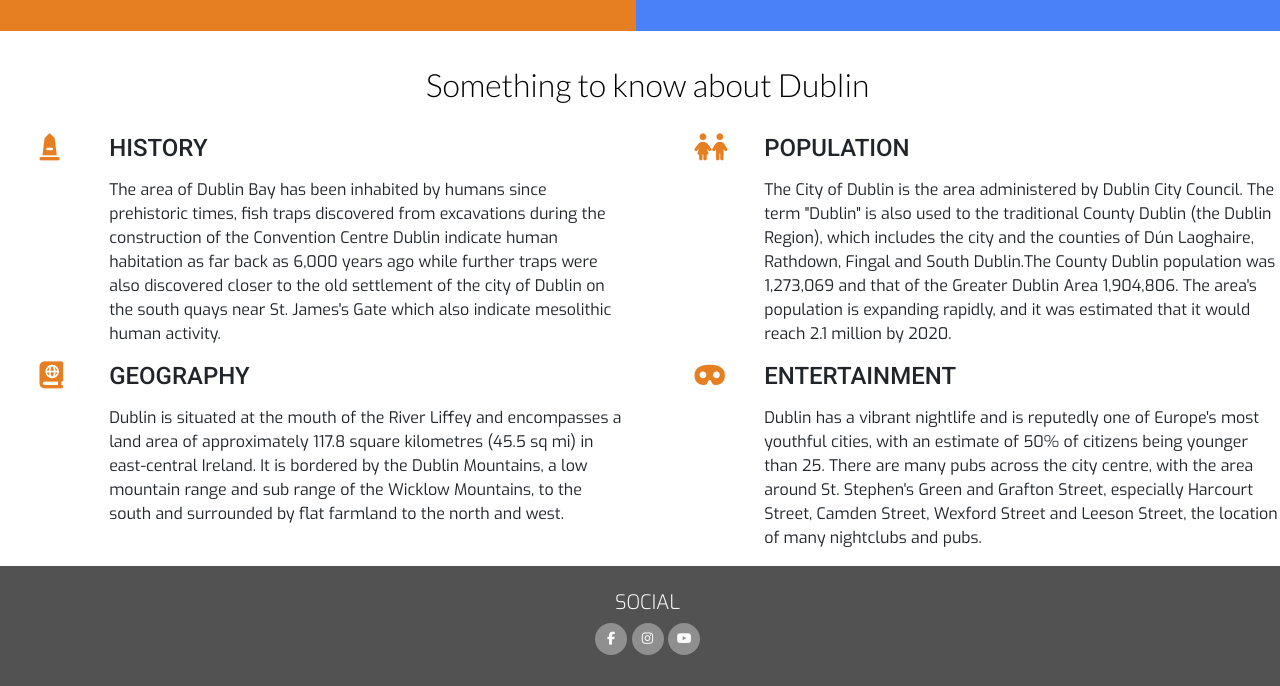
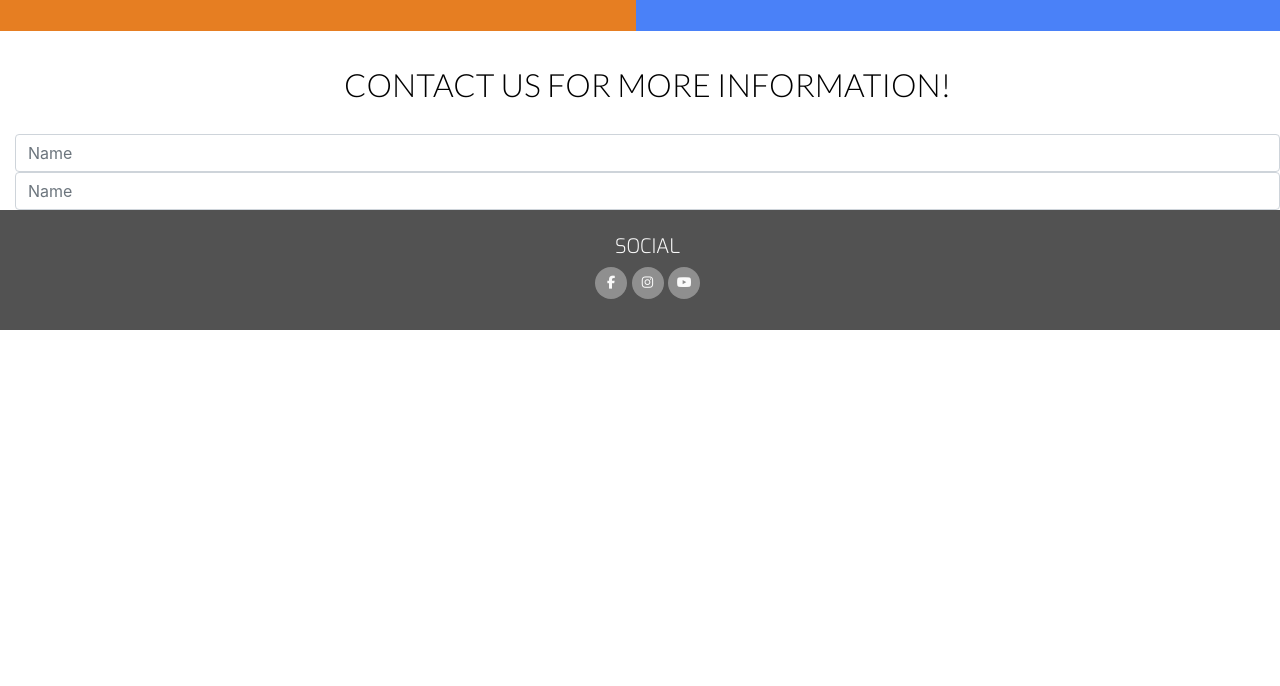
Before and after one commit to MichalPokojny/Cork-ETB-project-Michal-Pokojny-Reg-Num.-GPW0869, a plain HTML site: page assets/contact.html in a window 1280 px wide. Shown: the part 529-1215 px from the top of the page. After the commit the page ends 859 px from the top, so only its background shows below. Drawn offline with nearby package versions, Linux system fonts and the light colour scheme.

Commit message:
create form in contact.html, create sendEmail.js for connectin email API

```diff
--- a/assets/contact.html
+++ b/assets/contact.html
@@ -45,82 +45,15 @@
             </div>
          </div>
       </header>
-      <section>
+      <section class="container-fluid">
          <div class="row">
             <div class="col">
-               <h1 class="text-heading">Something to know about Dublin</h1>
-            </div>
-         </div>
-         <div class="row">
-            <div class="col-10 offset-1 offset-sm-0 col-sm-4 col-md-6">
-               <div class="row">
-                  <div class="col-2">
-                     <i class="info-text-icon fa-solid fa-monument" aria-hidden="true"></i>
-                  </div>
-                  <div class="col-10">
-                     <h4 class="info-text-heading uppercase">History</h4>
-                     <p class="facts">
-                        The area of Dublin Bay has been inhabited by humans since prehistoric times,
-                        fish traps discovered from excavations during the construction of the Convention
-                        Centre Dublin indicate human habitation as far back as 6,000 years ago while further
-                        traps were also discovered closer to the old settlement of the city of Dublin on the south quays near
-                        St. James's Gate which also indicate mesolithic human activity.
-                     </p>
-                  </div>
-               </div>
-            </div>
-            <div class="col-10 offset-1 offset-sm-0 col-sm-4 col-md-6">
-               <div class="row">
-                  <div class="col-2">
-                     <i class="info-text-icon fa-solid fa-children" aria-hidden="true"></i>
-                  </div>
-                  <div class="col-10">
-                     <h4 class="info-text-heading uppercase">Population</h4>
-                     <p class="facts">
-                        The City of Dublin is the area administered by Dublin City Council.
-                        The term "Dublin" is also used to the traditional County Dublin
-                        (the Dublin Region), which includes the city and the counties of
-                        Dún Laoghaire, Rathdown, Fingal and South Dublin.The County Dublin
-                        population was 1,273,069 and that of the Greater Dublin Area 1,904,806.
-                        The area's population is expanding rapidly, and it was estimated that it
-                        would reach 2.1 million by 2020.
-                     </p>
-                  </div>
-               </div>
-            </div>
-            <div class="col-10 offset-1 offset-sm-0 col-sm-4 col-md-6">
-               <div class="row">
-                  <div class="col-2">
-                     <i class="info-text-icon fa-solid fa-book-atlas" aria-hidden="true"></i>
-                  </div>
-                  <div class="col-10">
-                     <h4 class="info-text-heading uppercase">Geography</h4>
-                     <p class="facts">
-                        Dublin is situated at the mouth of the River Liffey and encompasses a
-                        land area of approximately 117.8 square kilometres (45.5 sq mi) in
-                        east-central Ireland. It is bordered by the Dublin Mountains, a low
-                        mountain range and sub range of the Wicklow Mountains, to the south
-                        and surrounded by flat farmland to the north and west.
-                     </p>
-                  </div>
-               </div>
-            </div>
-            <div class="col-10 offset-1 offset-sm-0 col-sm-4 col-md-6">
-               <div class="row">
-                  <div class="col-2">
-                     <i class="info-text-icon fa-solid fa-mask" aria-hidden="true"></i>
-                  </div>
-                  <div class="col-10">
-                     <h4 class="info-text-heading uppercase">Entertainment</h4>
-                     <p class="facts">
-                        Dublin has a vibrant nightlife and is reputedly one of Europe's
-                        most youthful cities, with an estimate of 50% of citizens being
-                        younger than 25. There are many pubs across the city centre, with
-                        the area around St. Stephen's Green and Grafton Street, especially
-                        Harcourt Street, Camden Street, Wexford Street and Leeson Street,
-                        the location of many nightclubs and pubs.
-                     </p>
-                  </div>
+               <h3 class="uppercase text-center text-heading">Contact us for more information!</h3>
+               <div class="center-form">
+                  <form id="myForm">
+                     <input type="text" name="name" id="fullname" class="form-control" placeholder="Name" required />
+                     <input type="text" name="name" id="fullname" class="form-control" placeholder="Name" required />
+                  </form>
                </div>
             </div>
          </div>
```
Also changed, not shown: assets/js/sendEmail.js (added).
